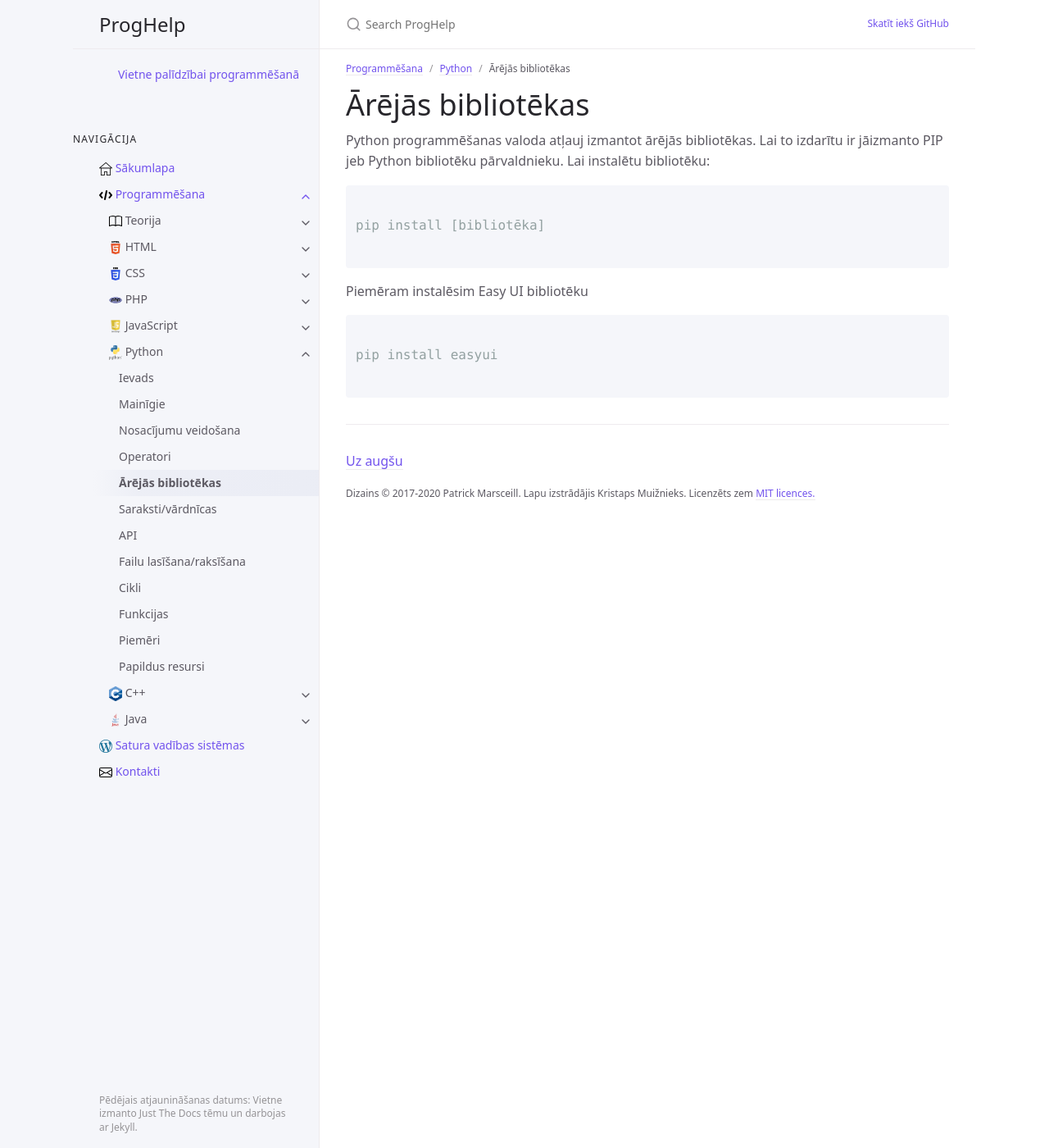
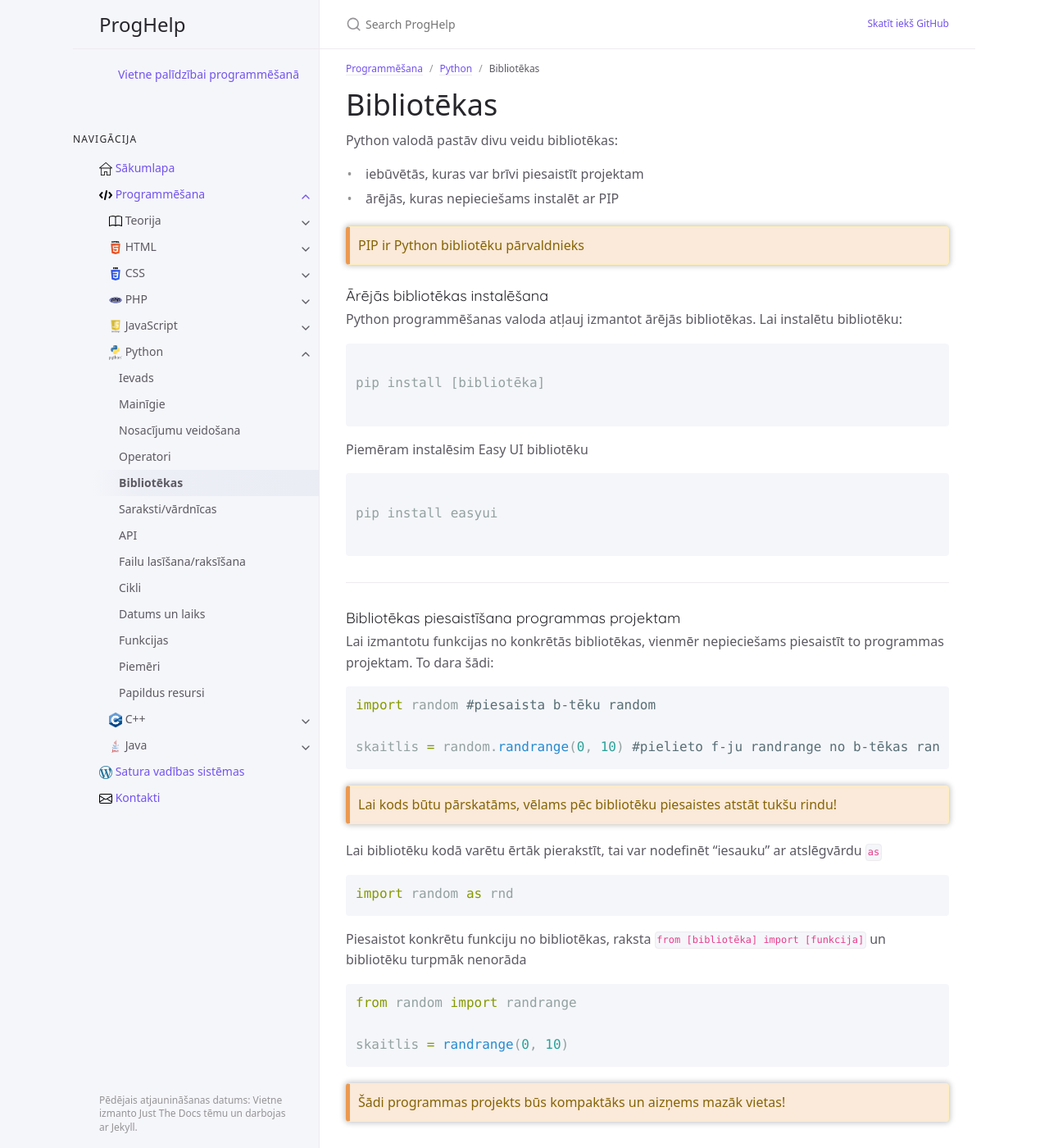
Before and after one commit to krmu/progr, a Jekyll site: the page built from programmesana/python/biblio.md, in a window 1280 px wide and 1400 px high. Shown: the whole window at 82% size. Built offline with Jekyll 4.4.1, drawn with Linux system fonts in a browser that asks for light colours; some of the changed text lies outside the part shown.

Commit message:
Papildinātas Py un Js sadaļas

```diff
--- a/programmesana/python/biblio.md
+++ b/programmesana/python/biblio.md
@@ -1,15 +1,23 @@
 ---
 layout: default
-title: Ārējās bibliotēkas
+title: Bibliotēkas
 description: ~
 grand_parent: Programmēšana
 parent: Python
 nav_order: 5
 ---
-# Ārējās bibliotēkas
+# Bibliotēkas
 
-Python programmēšanas valoda atļauj izmantot ārējās bibliotēkas. Lai to izdarītu ir jāizmanto PIP jeb Python bibliotēku pārvaldnieku.
-Lai instalētu bibliotēku:
+Python valodā pastāv divu veidu bibliotēkas:
+* iebūvētās, kuras var brīvi piesaistīt projektam
+* ārējās, kuras nepieciešams instalēt ar PIP
+
+PIP ir Python bibliotēku pārvaldnieks
+{: .alert .alert-warning}
+
+### Ārējās bibliotēkas instalēšana
+
+Python programmēšanas valoda atļauj izmantot ārējās bibliotēkas. Lai instalētu bibliotēku:
 
 ~~~python
 
@@ -23,3 +31,47 @@ Piemēram instalēsim Easy UI bibliotēku
 pip install easyui
 
 ~~~
+
+---
+
+### Bibliotēkas piesaistīšana programmas projektam
+
+Lai izmantotu funkcijas no konkrētās bibliotēkas, vienmēr nepieciešams piesaistīt to programmas projektam. To dara šādi:
+
+~~~python
+import random #piesaista b-tēku random
+
+skaitlis = random.randrange(0, 10) #pielieto f-ju randrange no b-tēkas random
+~~~
+
+Lai kods būtu pārskatāms, vēlams pēc bibliotēku piesaistes atstāt tukšu rindu!
+{: .alert .alert-warning}
+
+Lai bibliotēku kodā varētu ērtāk pierakstīt, tai var nodefinēt "iesauku" ar atslēgvārdu `as`
+
+~~~python
+import random as rnd
+~~~
+
+Piesaistot konkrētu funkciju no bibliotēkas, raksta `from [bibliotēka] import [funkcija]` un bibliotēku turpmāk nenorāda
+
+~~~python
+from random import randrange
+
+skaitlis = randrange(0, 10)
+~~~
+
+Šādi programmas projekts būs kompaktāks un aizņems mazāk vietas!
+{: .alert .alert-warning}
+
+------------------------------------------------
+
+### Dažas populārākās bibliotēkas
+
+* random - nejaušības elementi
+* datetime - datums un laiks
+* time - koda aizture sleep()
+* matplotlib *(instalējama)* - matemātiskie grafiki
+* math - kvadrātsakne sqrt() un PI konstante
+* requests *(instalējama)* - API izsaukumi
+* sqlite3 - darbam ar datu bāzēm
```
Also changed, not shown: programmesana/js/lokala_kratuve.md (added, +58 -0 lines), programmesana/js/papildus.md (+2 -0 lines), programmesana/js/sikdatnes.md (+1 -0 lines), programmesana/python/datums_laiks.md (added, +74 -0 lines), programmesana/python/faili.md (+13 -0 lines), programmesana/python/funkcijas.md (+1 -1 lines), media/cookie-local-session.png (added).
